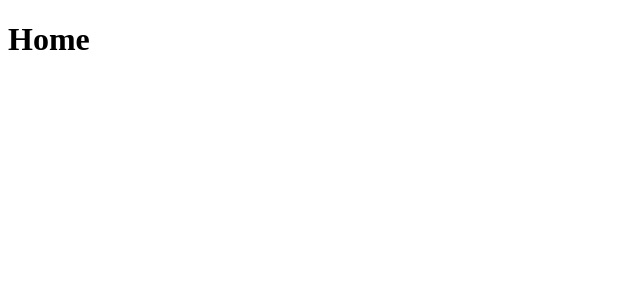
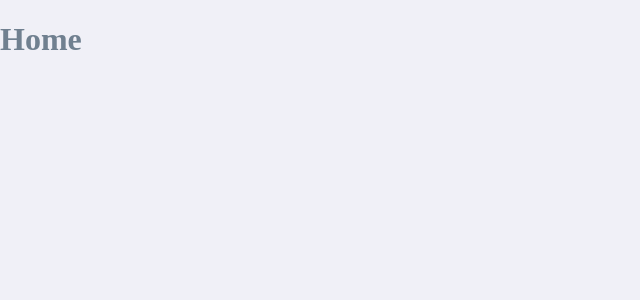
Before and after one commit to halfrice/small-volume-milling, a Next.js app: page / in a window 1280 px wide. Shown: the top 300 px of the page, without its empty margins (0-640 px from the left). Built offline with nearby package versions, Linux system fonts and the light colour scheme.

Commit message:
Add global styles

```diff
--- /dev/null
+++ b/app/globals.css
@@ -0,0 +1,20 @@
+html {
+  box-sizing: border-box;
+}
+
+body {
+  margin: 0;
+  padding: 0;
+  font-size: 16px;
+  background-color: #f0f0f7;
+  color: #16161d;
+}
+
+h1,
+h2,
+h3,
+h4,
+h5 {
+  color: slategray;
+  font-weight: 600;
+}
--- a/app/layout.tsx
+++ b/app/layout.tsx
@@ -1,3 +1,5 @@
+import "./globals.css"
+
 const Layout = ({ children }: { children: React.ReactNode }) => {
   return (
     <html lang="en">
```
